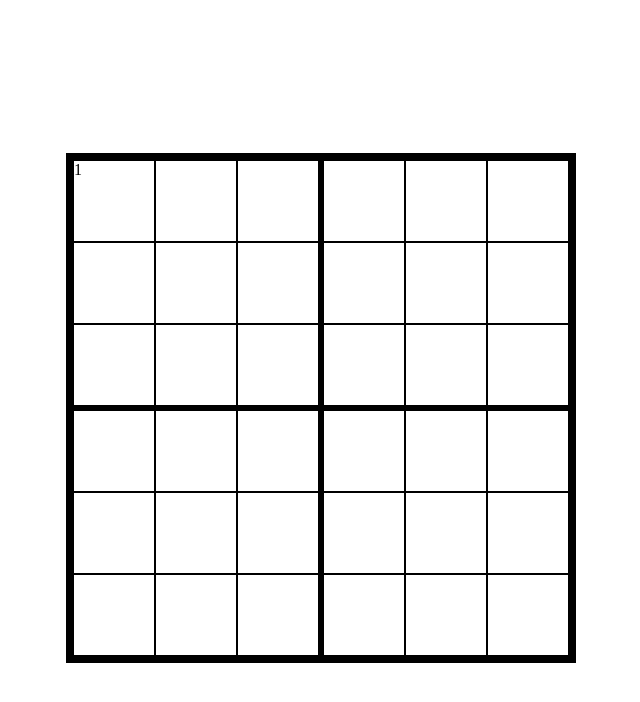
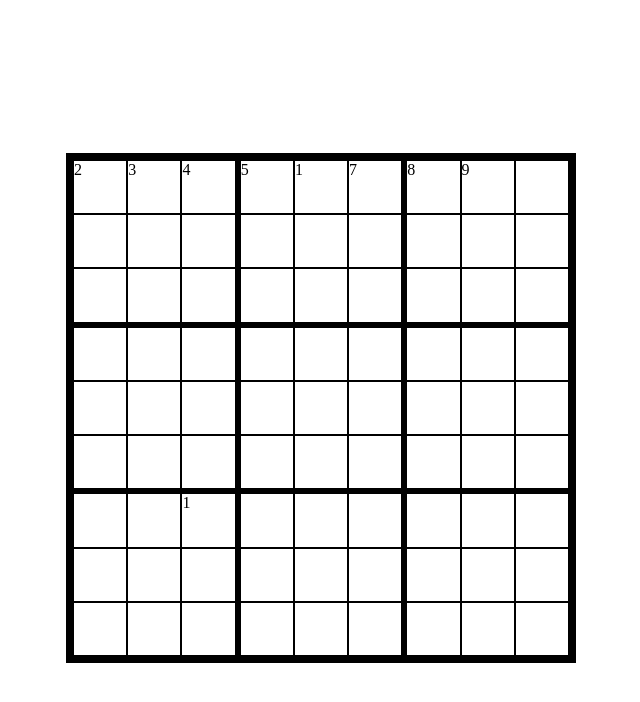
Before and after one commit to flaviur1/sudoku, a plain HTML site: page index.html in a window 1280 px wide. Shown: the whole page, without its empty margins (319-959 px from the left). Drawn offline with Linux system fonts and the light colour scheme.

Commit message:
changed the grid to 3x3 so it is standard, changed the ids of the cells to be in the correct format now, started the indexing in table from 0 instead of 1, started work on a function that maps our table to our cells

```diff
--- a/index.html
+++ b/index.html
@@ -13,13 +13,13 @@
         <div id="2" class="cell"></div>
         <div id="3" class="cell"></div>
 
-        <div id="7" class="cell"></div>
-        <div id="8" class="cell"></div>
-        <div id="9" class="cell"></div>
+        <div id="10" class="cell"></div>
+        <div id="11" class="cell"></div>
+        <div id="12" class="cell"></div>
 
-        <div id="13" class="cell"></div>
-        <div id="14" class="cell"></div>
-        <div id="15" class="cell"></div>
+        <div id="19" class="cell"></div>
+        <div id="20" class="cell"></div>
+        <div id="21" class="cell"></div>
       </div>
 
       <div class="square">
@@ -27,41 +27,111 @@
         <div id="5" class="cell"></div>
         <div id="6" class="cell"></div>
 
-        <div id="10" class="cell"></div>
-        <div id="11" class="cell"></div>
-        <div id="12" class="cell"></div>
+        <div id="13" class="cell"></div>
+        <div id="14" class="cell"></div>
+        <div id="15" class="cell"></div>
+
+        <div id="22" class="cell"></div>
+        <div id="23" class="cell"></div>
+        <div id="24" class="cell"></div>
+      </div>
+
+      <div class="square">
+        <div id="7" class="cell"></div>
+        <div id="8" class="cell"></div>
+        <div id="9" class="cell"></div>
 
         <div id="16" class="cell"></div>
         <div id="17" class="cell"></div>
         <div id="18" class="cell"></div>
-      </div>
-
-      <div class="square">
-        <div id="19" class="cell"></div>
-        <div id="20" class="cell"></div>
-        <div id="21" class="cell"></div>
 
         <div id="25" class="cell"></div>
         <div id="26" class="cell"></div>
         <div id="27" class="cell"></div>
-
-        <div id="31" class="cell"></div>
-        <div id="32" class="cell"></div>
-        <div id="33" class="cell"></div>
       </div>
 
       <div class="square">
-        <div id="22" class="cell"></div>
-        <div id="23" class="cell"></div>
-        <div id="24" class="cell"></div>
-
         <div id="28" class="cell"></div>
         <div id="29" class="cell"></div>
         <div id="30" class="cell"></div>
 
+        <div id="37" class="cell"></div>
+        <div id="38" class="cell"></div>
+        <div id="39" class="cell"></div>
+
+        <div id="46" class="cell"></div>
+        <div id="47" class="cell"></div>
+        <div id="48" class="cell"></div>
+      </div>
+
+      <div class="square">
+        <div id="31" class="cell"></div>
+        <div id="32" class="cell"></div>
+        <div id="33" class="cell"></div>
+
+        <div id="40" class="cell"></div>
+        <div id="41" class="cell"></div>
+        <div id="42" class="cell"></div>
+
+        <div id="49" class="cell"></div>
+        <div id="50" class="cell"></div>
+        <div id="51" class="cell"></div>
+      </div>
+
+      <div class="square">
         <div id="34" class="cell"></div>
         <div id="35" class="cell"></div>
         <div id="36" class="cell"></div>
+
+        <div id="43" class="cell"></div>
+        <div id="44" class="cell"></div>
+        <div id="45" class="cell"></div>
+
+        <div id="52" class="cell"></div>
+        <div id="53" class="cell"></div>
+        <div id="54" class="cell"></div>
+      </div>
+
+      <div class="square">
+        <div id="55" class="cell"></div>
+        <div id="56" class="cell"></div>
+        <div id="57" class="cell"></div>
+
+        <div id="64" class="cell"></div>
+        <div id="65" class="cell"></div>
+        <div id="66" class="cell"></div>
+
+        <div id="73" class="cell"></div>
+        <div id="74" class="cell"></div>
+        <div id="75" class="cell"></div>
+      </div>
+
+      <div class="square">
+        <div id="58" class="cell"></div>
+        <div id="59" class="cell"></div>
+        <div id="60" class="cell"></div>
+
+        <div id="67" class="cell"></div>
+        <div id="68" class="cell"></div>
+        <div id="69" class="cell"></div>
+
+        <div id="76" class="cell"></div>
+        <div id="77" class="cell"></div>
+        <div id="78" class="cell"></div>
+      </div>
+
+      <div class="square">
+        <div id="61" class="cell"></div>
+        <div id="62" class="cell"></div>
+        <div id="63" class="cell"></div>
+
+        <div id="70" class="cell"></div>
+        <div id="71" class="cell"></div>
+        <div id="72" class="cell"></div>
+
+        <div id="79" class="cell"></div>
+        <div id="80" class="cell"></div>
+        <div id="81" class="cell"></div>
       </div>
     </div>
   </body>
--- a/script.js
+++ b/script.js
@@ -1,14 +1,14 @@
 const createEmptyTable = (size) => {
   // table will be an object that has { row : {c1: val, c2 : val, ...}, }
   table = {};
-  for (let i = 1; i <= size; i++) {
+  for (let i = 0; i < size; i++) {
     table[i] = {};
   }
   return table;
 };
 
 const checkNumber = (table, row, col, size) => {
-  for (let i = 1; i <= size; i++) {
+  for (let i = 0; i < size; i++) {
     // we will check both the row and the col in the same iteration
     if (i != row) {
       if (table[i][col] == table[row][col]) return false;
@@ -21,22 +21,35 @@ const checkNumber = (table, row, col, size) => {
   return true;
 };
 
-table = createEmptyTable(6);
-table[1][1] = 1;
-table[1][2] = 2;
-table[1][3] = 3;
-table[1][4] = 4;
-table[1][5] = 5;
-table[1][6] = 6;
-table[1][7] = 7;
-table[1][8] = 8;
-table[1][9] = 9;
+const transferNumbers = (table, size) => {
+  for (let i = 1; i < size * size; i++) {
+    let row = Math.floor(i / size);
+    let col = i % size;
+    console.log("row " + row + " col " + col);
+    if (table[row] != undefined && table[row][col] != undefined) {
+      document.getElementById(i).innerHTML = table[row][col];
 
-let str = "1";
+    }
+  }
+};
 
-document.getElementById(str).innerHTML = table[1][1];
+table = createEmptyTable(9);
+table[0][0] = 1;
+table[0][1] = 2;
+table[0][2] = 3;
+table[0][3] = 4;
+table[0][4] = 5;
+table[0][5] = 6;
+table[0][6] = 7;
+table[0][7] = 8;
+table[0][8] = 9;
+
+let str = "57";
+
+document.getElementById(str).innerHTML = table[0][0];
 
 console.log(table);
-console.log(checkNumber(table, 1, 1, 6));
-table[1][6] = 1;
-console.log(checkNumber(table, 1, 1, 6));
+console.log(checkNumber(table, 0, 0, 9));
+table[0][5] = 1;
+console.log(checkNumber(table, 0, 0, 9));
+transferNumbers(table, 9);
--- a/style.css
+++ b/style.css
@@ -7,8 +7,8 @@ body {
 
 .game-board {
   display: grid;
-  grid-template-columns: 1fr 1fr;
-  grid-template-rows: 1fr 1fr;
+  grid-template-columns: 1fr 1fr 1fr;
+  grid-template-rows: 1fr 1fr 1fr;
   border: 5px solid;
   width: 500px;
   height: 500px;
```
